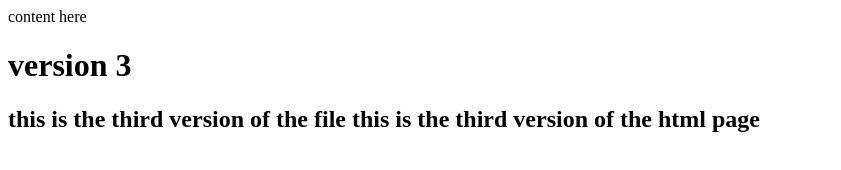
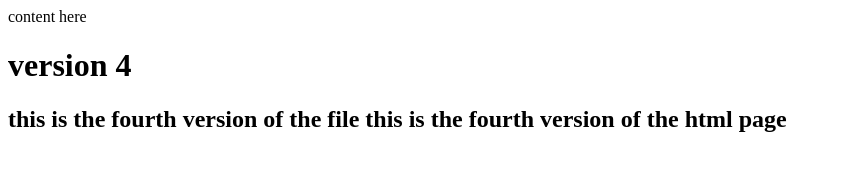
Before and after one commit to ssg1402/testrepo, a plain HTML site: page index.html in a window 1280 px wide. Shown: the whole page, without its empty margins (0-841 px from the left). Drawn offline with Linux system fonts and the light colour scheme.

Commit message:
this is fifth commitand the fourth version

```diff
--- a/index.css
+++ b/index.css
@@ -1,6 +1,6 @@
 .class1{
     text-size-adjust: 20px;
 }
-.class2{
+.class3{
     text-size-adjust: 40px;
 }
--- a/index.html
+++ b/index.html
@@ -7,9 +7,10 @@
   </head>
   <body>
     <div class="class1">content here</div>
-    <h1>version 3</h1>
-    <h2 class="class2">
-      this is the third version of the file this is the third version of the
+    <h1>version 4</h1>
+
+    <h2 class="class3">
+      this is the fourth version of the file this is the fourth version of the
       html page
     </h2>
   </body>
```
